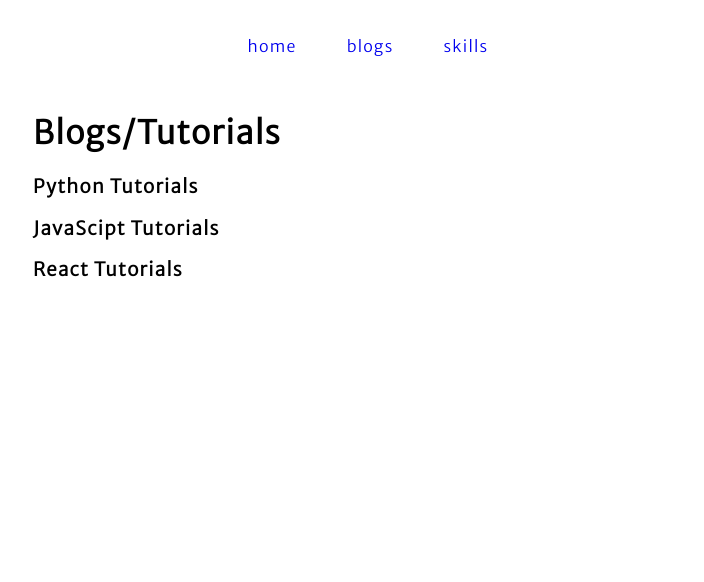
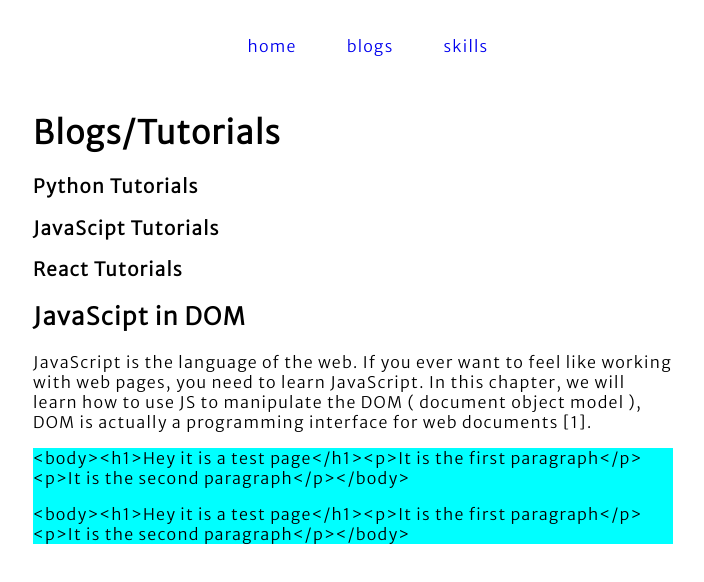
Before and after one commit to grewal25/saran-portfolio, a React (Create React App) app: page /blog in a window 1280 px wide. Shown: the top 582 px of the page, without its empty margins (287-991 px from the left). Built offline with nearby package versions, Linux system fonts and the light colour scheme.

Commit message:
code box work

```diff
--- a/src/Page/Blog/Blog.css
+++ b/src/Page/Blog/Blog.css
@@ -0,0 +1,3 @@
+.code {
+    background-color: aqua;
+}
--- a/src/Page/Blog/Blog.js
+++ b/src/Page/Blog/Blog.js
@@ -1,3 +1,4 @@
+
 
 import Sidebar from '../../component/Sidebar/Sidebar'
 import Django from '../../Content/Django/Django'
@@ -6,14 +7,30 @@
 import './Blog.css';
 
 
-export default function Blog(clicked) {
+export default function Blog() {
+  const thisIsMyCopy = '<body><h1>Hey it is a test page</h1><p>It is the first paragraph</p><p>It is the second paragraph</p></body>'
   return (
+
 
     <div className="main">
       <h1>Blogs/Tutorials</h1>
       <h3>Python Tutorials</h3>
       <h3>JavaScipt Tutorials</h3>
       <h3>React Tutorials</h3>
+
+      <h2>JavaScipt in DOM</h2>
+      <p>JavaScript is the language of the web. If you ever want to feel like working with web pages, you need to learn JavaScript. In this chapter, we will learn how to use JS to manipulate the DOM ( document object model ), DOM is actually a programming interface for web documents [1].</p>
+
+      <div className="code">
+      <p>{thisIsMyCopy}</p>
+      {thisIsMyCopy}
+      </div>
+
+
+
+
+
+
     </div>
 
   )
```
